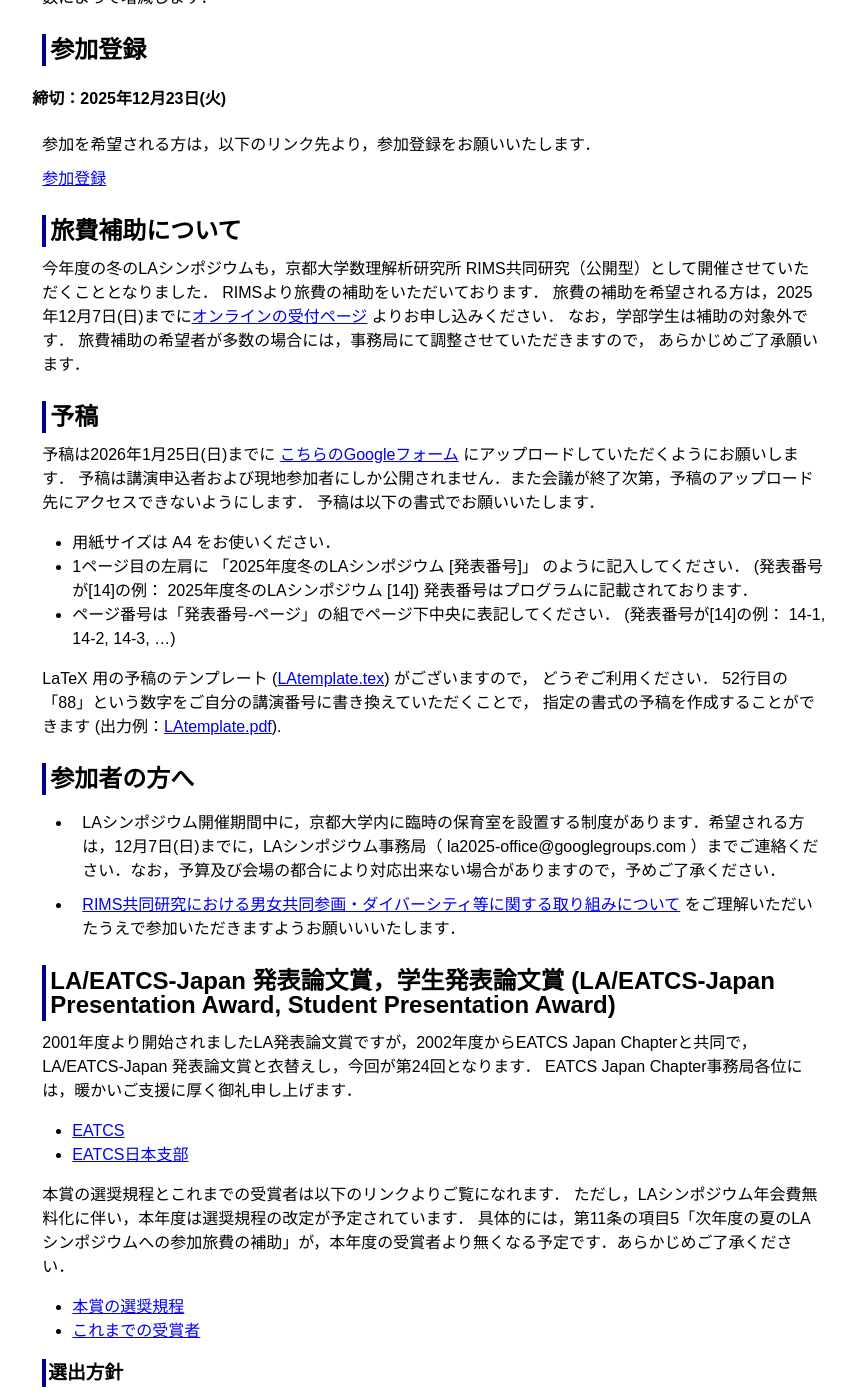
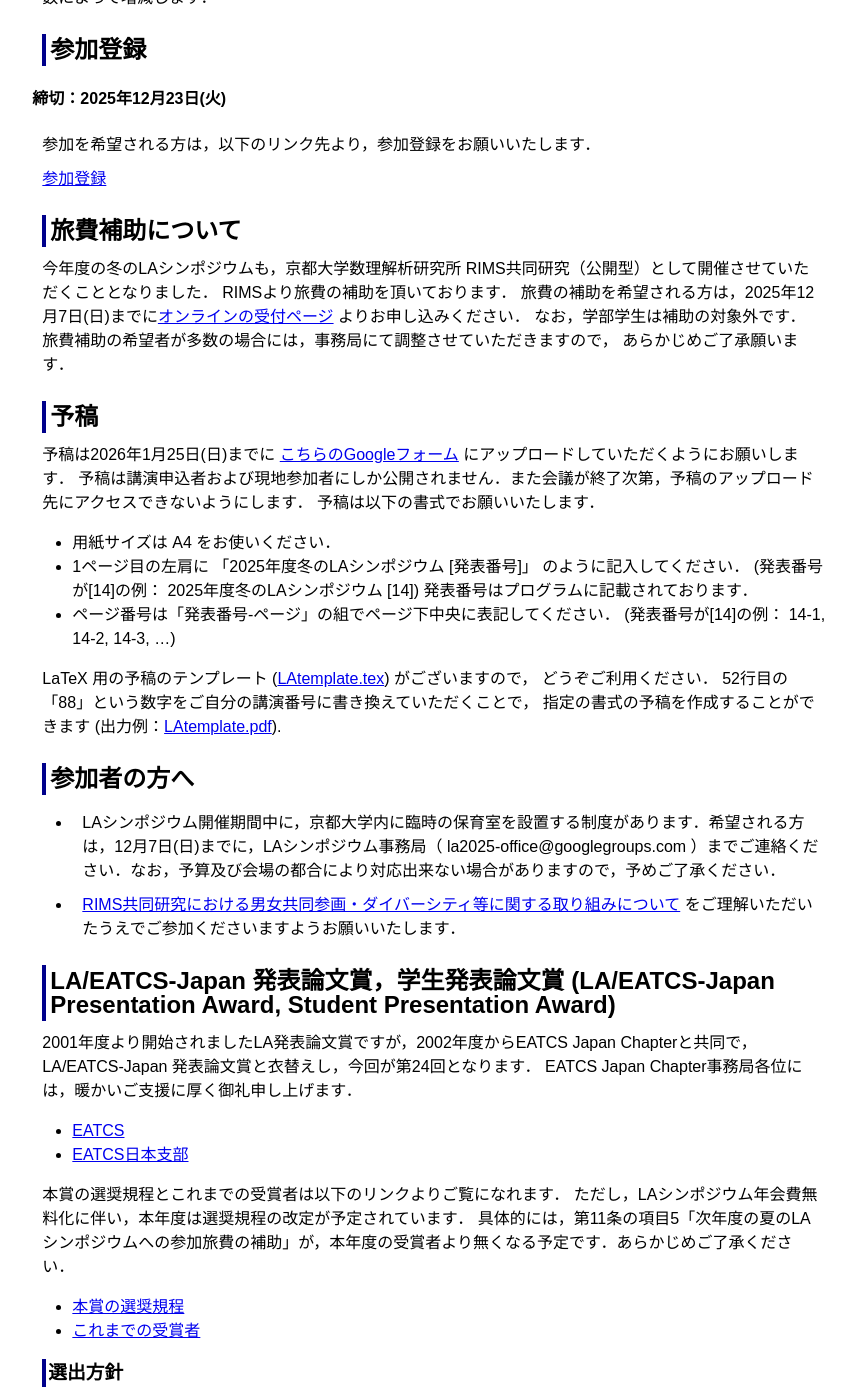
Before and after one commit to ytamura12/la-symposium_test.github.io, a Jekyll site: the page built from 2025/winter.md, in a window 1280 px wide and 1400 px high, scrolled down 715 px. Shown: the whole window, without its empty margins (316-1171 px from the left). Built offline with Jekyll 4.4.1, drawn with Linux system fonts in a browser that asks for light colours.

Commit message:
Update winter.md

```diff
--- a/2025/winter.md
+++ b/2025/winter.md
@@ -49,7 +49,7 @@ title: LA Symposium 2025, 冬のLA
 --------
 
 今年度の冬のLAシンポジウムも，京都大学数理解析研究所 RIMS共同研究（公開型）として開催させていただくこととなりました．
-RIMSより旅費の補助をいただいております．
+RIMSより旅費の補助を頂いております．
 旅費の補助を希望される方は，2025年12月7日(日)までに[オンラインの受付ページ](https://forms.gle/GzZQenWjujGPYte98){:target="_blank"}
 よりお申し込みください．<!-- <del>オンラインの受付ページ</del> (締め切りました) -->
 なお，学部学生は補助の対象外です．
@@ -77,7 +77,7 @@ LaTeX 用の予稿のテンプレート ([LAtemplate.tex]({{ "/assets/tex/LAtemp
 
 * LAシンポジウム開催期間中に，京都大学内に臨時の保育室を設置する制度があります．希望される方は，12月7日(日)までに，LAシンポジウム事務局（ la2025-office@googlegroups.com ）までご連絡ください．なお，予算及び会場の都合により対応出来ない場合がありますので，予めご了承ください．
 
-* [RIMS共同研究における男女共同参画・ダイバーシティ等に関する取り組みについて](https://www.kurims.kyoto-u.ac.jp/kyoten/ja/gender_equality.html){:target="_blank"} をご理解いただいたうえで参加いただきますようお願いいいたします．
+* [RIMS共同研究における男女共同参画・ダイバーシティ等に関する取り組みについて](https://www.kurims.kyoto-u.ac.jp/kyoten/ja/gender_equality.html){:target="_blank"} をご理解いただいたうえでご参加くださいますようお願いいたします．
 
 LA/EATCS-Japan 発表論文賞，学生発表論文賞 (LA/EATCS-Japan Presentation Award, Student Presentation Award)
 --------
```
